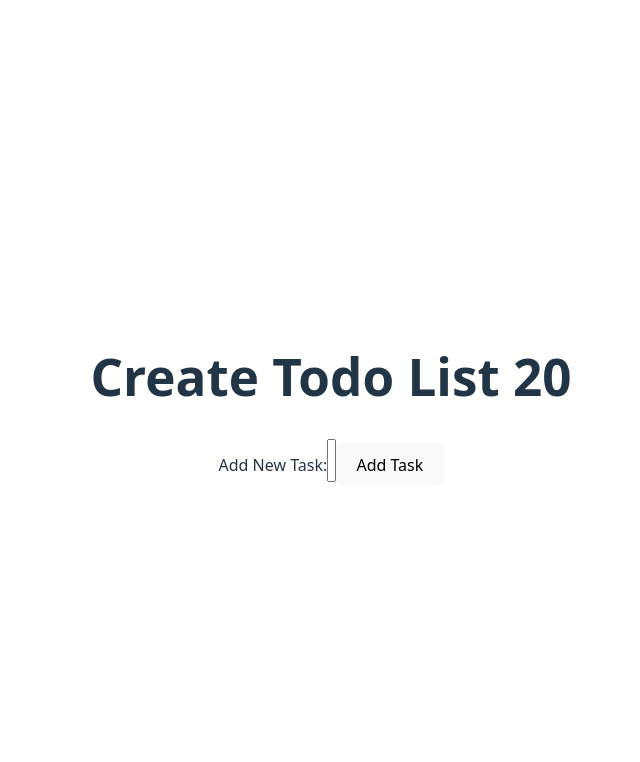
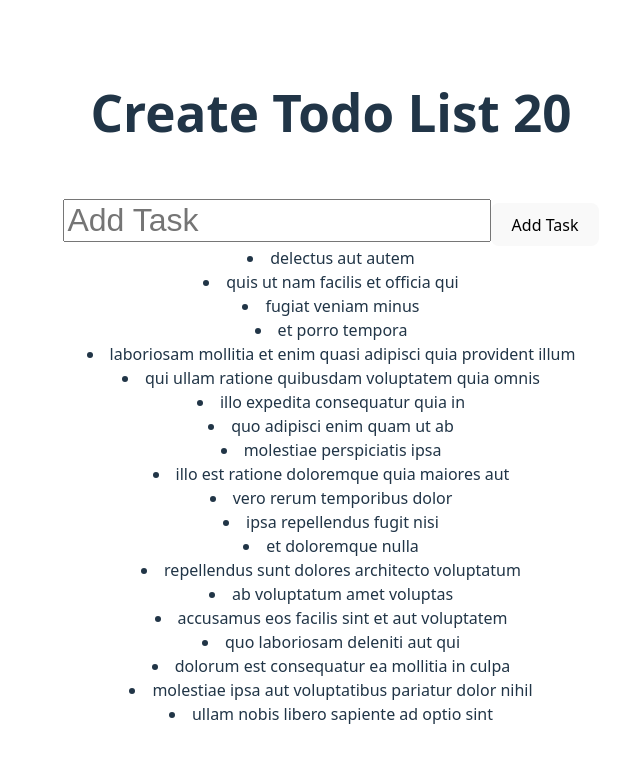
Before and after one commit to cfunch29/RLabTodoList, a React (Vite) app: page / in a window 1280 px wide. Shown: the top 762 px of the page, without its empty margins (309-949 px from the left). Built offline with nearby package versions, Linux system fonts and the light colour scheme.

Commit message:
display list items

```diff
--- a/src/App.jsx
+++ b/src/App.jsx
@@ -134,11 +134,13 @@ function reducer(state, action) {
         id: state.length + 1,
         title: action.paylaod
       }
-    ]
+    ];
 
     case 'deleteTask':
+      return;
 
     case 'updateTask':
+      return;
 
     default: return state;
   }
@@ -146,7 +148,7 @@ function reducer(state, action) {
 
 const Todos = () => {
   const [todos, dispatch] = useReducer(reducer, initialState);
-  const [task, setTask] = useState(1);
+ const [task, setTask] = useState(1);
 
   function handleTask(e) {
     setTask(e.target.value);
@@ -154,12 +156,14 @@ const Todos = () => {
   return (
     <>
       <h1>Create Todo List {todos.length}</h1>
-      Add New Task:
-      <input style={{ fontSize: "2em", fieldSizing: 'content' }}
+      <br />
+      <input style={{ fontSize: "2em"}}
         onChange={handleTask}
-        type="text" />
+        type="text" placeholder="Add Task"/>
       <button type='submit'>Add Task</button>
 
+
+{todos.map(todo => <li key={todo.id}>{todo.title}</li>)}
         <br />
 
         {/* <ActionButton dispatch={dispatch} payload={task} type={"addTask"}>
```
